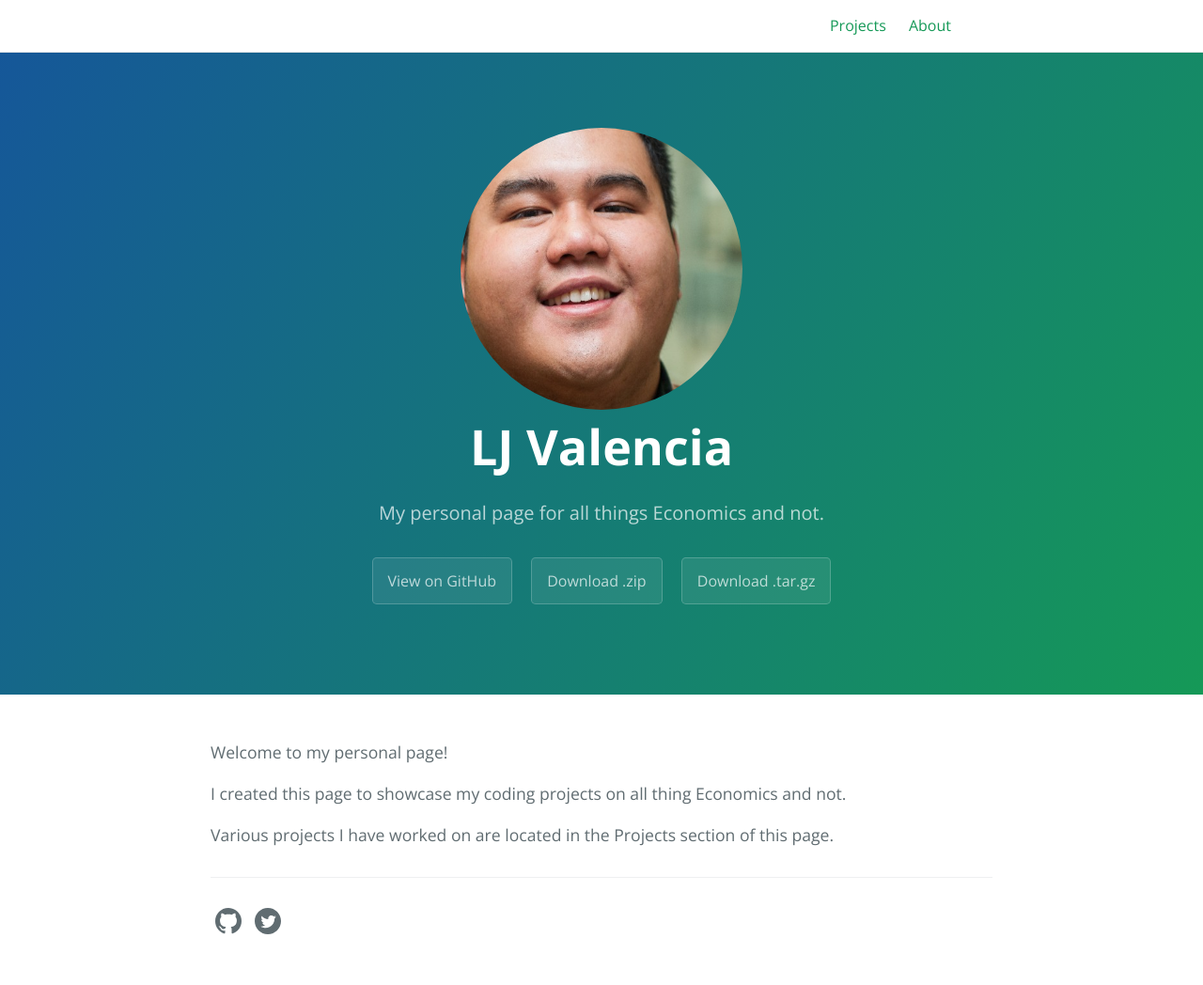
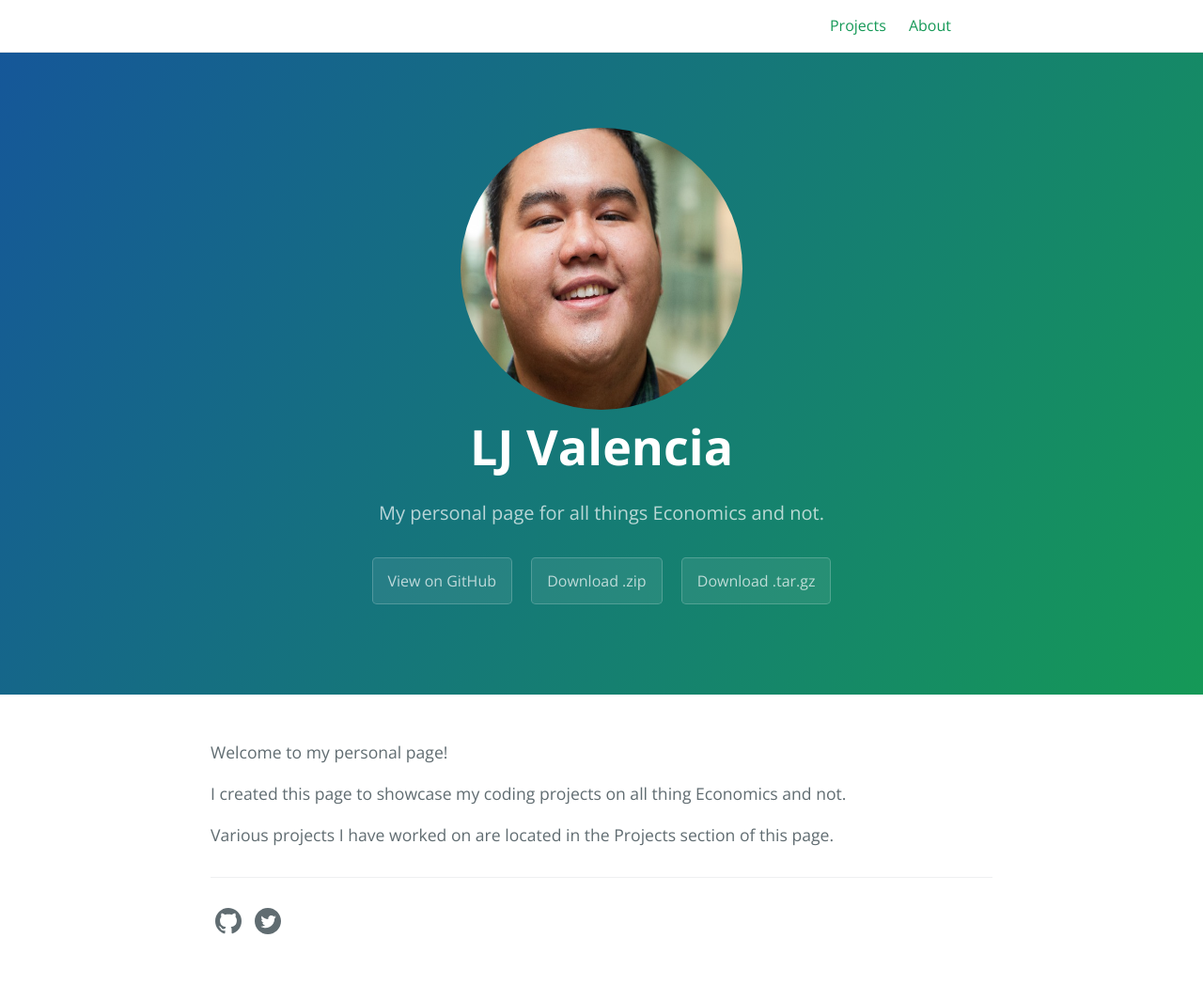
Before and after one commit to lj-valencia/cayman-blog-old-site, a Jekyll site: the page built from index.md, in a window 1280 px wide. Shown: the whole page at 94% size. Built offline with Jekyll 4.4.1, drawn with Linux system fonts in a browser that asks for light colours.

Commit message:
Update style.scss

```diff
--- a/assets/css/style.scss
+++ b/assets/css/style.scss
@@ -10,7 +10,7 @@
   -moz-border-radius: 150px;
   background: url('DSC_8671.jpg') no-repeat;
   background-position: 50% 50%;
-  background-size: 430px 700px;
+  background-size: 330px 600px;
   margin: auto;
   }
 
```
